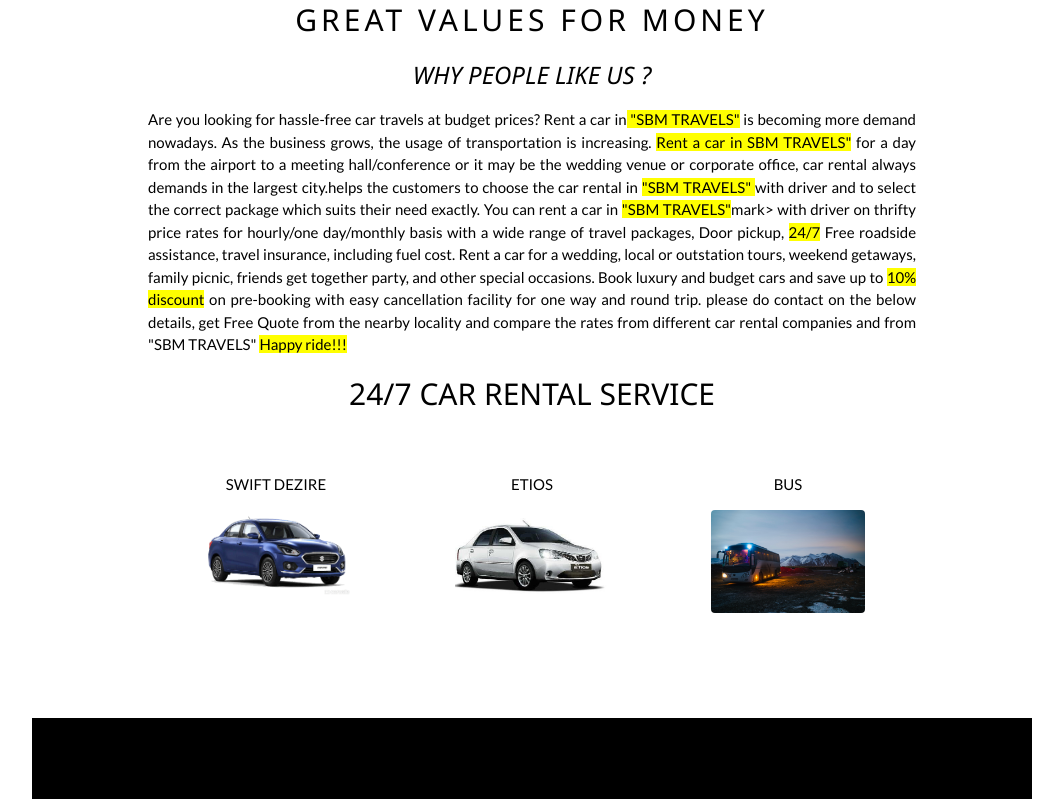
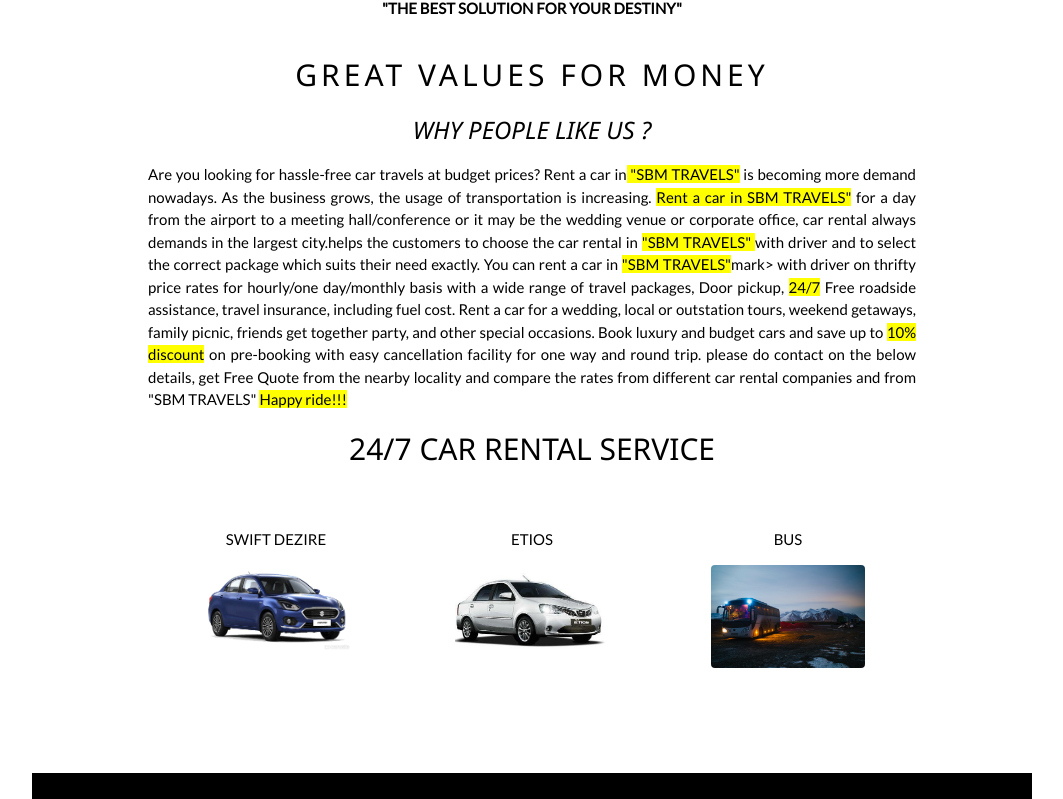
Before and after one commit to khanmotors777555/Khantravels, a plain HTML site: page index.html in a window 1280 px wide. Shown: the part 1056-1855 px from the top of the page, without its empty margins (108-1171 px from the left). Drawn offline with nearby package versions, Linux system fonts and the light colour scheme.

Commit message:
Update index.html

```diff
--- a/index.html
+++ b/index.html
@@ -68,6 +68,9 @@ body {font-family: "Lato", sans-serif}
   <!-- The Band Section -->
   <div class="w3-container w3-content w3-center w3-padding-64" style="max-width:800px" id="band">
     <h1>SBM TRAVELS</h1>
+    <b>"THE BEST SOLUTION FOR YOUR DESTINY"</b>
+    <br>
+    <br>
     <h2 class="w3-wide">GREAT VALUES FOR MONEY</h2>
     <p class="w3-opacity"><i><h3>WHY PEOPLE LIKE US ?</h3>
 </i></p>
```
